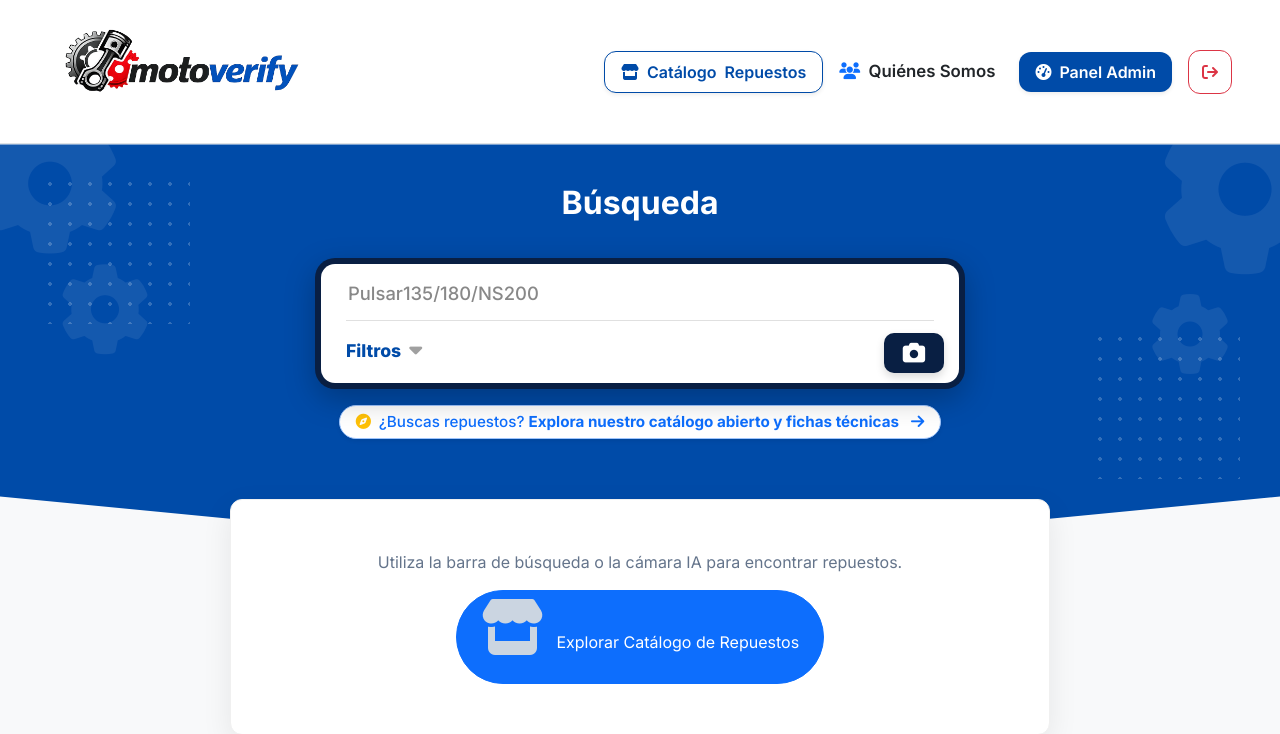
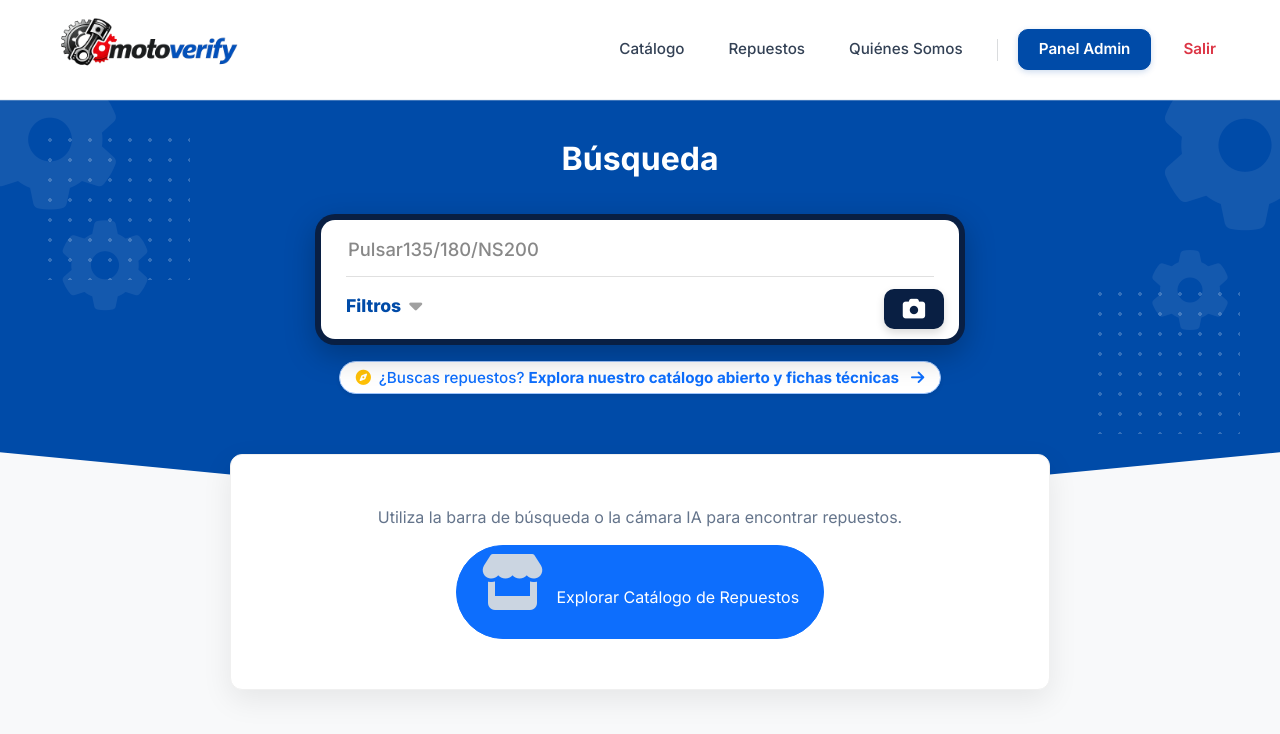
Before and after one commit to stivenperezm19-collab/Motoverify, a PHP site: page /index.php in a window 1280 px wide. Shown: the top 734 px of the page. Run offline with PHP 8.4, Linux system fonts and the light colour scheme; the visitor is signed in with stand-in values (Sample User, id 1); data that the repository does not hold is empty; some libraries are stand-ins or nearby versions.

Commit message:
style(navbar): modernizar encabezado con estilo profesional y sin iconos

```diff
--- a/public/index.php
+++ b/public/index.php
@@ -206,54 +206,117 @@ if (isset($_GET['ajax']) && $_GET['ajax'] == '1') {
             overflow-y: scroll; /* Force scrollbar to prevent layout shift */
         }
 
-        /* --- Navbar --- */
+        /* --- Navbar Profesional --- */
         .navbar {
-            padding: 1.2rem 0;
-            background-color: white;
+            padding: 0.85rem 0;
+            background-color: #ffffff;
+            border-bottom: 1px solid #eef2f6 !important;
+            box-shadow: 0 1px 4px rgba(0, 0, 0, 0.02);
+            position: sticky;
+            top: 0;
+            z-index: 1040;
         }
         .navbar-brand {
             display: flex;
             align-items: center;
-            gap: 5px;
             text-decoration: none;
-        }
-
-        .logo-icon-container {
-            position: relative;
-            width: 45px;
-            height: 40px;
-            margin-right: 5px;
-        }
-        .logo-text {
-            font-size: 2.2rem;
-            font-weight: 800;
-            font-style: italic;
-            letter-spacing: -1.5px;
-            line-height: 1;
-        }
-        .logo-text-moto { color: #1a1a1a; }
-        .logo-text-verify { color: #004ba8; }
-
-        .user-dropdown-btn {
-            display: flex;
+            padding: 0;
+        }
+        .navbar-brand img {
+            height: 72px;
+            width: auto;
+            object-fit: contain;
+            transition: transform 0.2s ease;
+        }
+        .navbar-brand:hover img {
+            transform: scale(1.02);
+        }
+
+        .nav-link-custom {
+            font-size: 0.95rem;
+            font-weight: 500;
+            color: #334155;
+            text-decoration: none;
+            padding: 8px 14px;
+            border-radius: 8px;
+            transition: all 0.2s ease;
+        }
+        .nav-link-custom:hover {
+            color: #004ba8;
+            background-color: #f8fafc;
+        }
+
+        .btn-header-login {
+            font-size: 0.95rem;
+            font-weight: 600;
+            color: #0f172a;
+            text-decoration: none;
+            padding: 8px 16px;
+            border-radius: 8px;
+            transition: all 0.2s ease;
+            background: transparent;
+            border: none;
+            display: inline-flex;
             align-items: center;
-            gap: 12px;
-            color: #001b4d;
+        }
+        .btn-header-login:hover {
+            color: #004ba8;
+            background-color: #f1f5f9;
+        }
+
+        .btn-header-register {
+            font-size: 0.95rem;
             font-weight: 600;
+            color: #ffffff !important;
+            background-color: #004ba8;
+            border: 1px solid #004ba8;
+            padding: 8px 20px;
+            border-radius: 10px;
             text-decoration: none;
-            font-size: 1.05rem;
-        }
-        .user-avatar {
-            width: 42px;
-            height: 42px;
-            border-radius: 50%;
-            border: 1.5px solid #004ba8;
-            display: flex;
+            box-shadow: 0 2px 6px rgba(0, 75, 168, 0.2);
+            transition: all 0.2s ease;
+            display: inline-flex;
             align-items: center;
             justify-content: center;
+        }
+        .btn-header-register:hover {
+            background-color: #003a82;
+            border-color: #003a82;
+            box-shadow: 0 4px 12px rgba(0, 75, 168, 0.3);
+            transform: translateY(-1px);
+        }
+
+        .btn-header-cart {
+            font-size: 0.9rem;
+            font-weight: 600;
             color: #004ba8;
-            background-color: white;
-            font-size: 1.2rem;
+            background-color: #eff6ff;
+            border: 1px solid #dbeafe;
+            padding: 7px 14px;
+            border-radius: 10px;
+            text-decoration: none;
+            transition: all 0.2s ease;
+            display: inline-flex;
+            align-items: center;
+            gap: 6px;
+        }
+        .btn-header-cart:hover {
+            background-color: #dbeafe;
+            color: #003a82;
+        }
+
+        @media (max-width: 576px) {
+            .navbar-brand img {
+                height: 52px;
+            }
+            .btn-header-login, .btn-header-register {
+                padding: 6px 12px;
+                font-size: 0.85rem;
+            }
+            .nav-link-custom {
+                padding: 6px 10px;
+                font-size: 0.88rem;
+            }
         }
 
         /* --- Hero Section --- */
@@ -757,16 +820,20 @@ if (isset($_GET['ajax']) && $_GET['ajax'] == '1') {
     <nav class="navbar border-bottom">
         <div class="container-fluid px-4 px-lg-5">
             <a class="navbar-brand" href="index.php">
-                <img src="assets/images/logo_motoverify.png?v=<?php echo time(); ?>" alt="Motoverify" style="height: 95px; width: auto; object-fit: contain;">
+                <img src="assets/images/logo_motoverify.png?v=<?php echo time(); ?>" alt="Motoverify">
             </a>
 
-            <div class="d-flex align-items-center gap-3">
-                <a href="../views/cliente/catalogo.php" class="btn btn-outline-primary fw-semibold px-3 py-2 d-inline-flex align-items-center gap-2 shadow-sm" style="border-radius: 12px; border-color: #004ba8; color: #004ba8; background: #fff;">
-                    <i class="fa-solid fa-store"></i> <span class="d-none d-sm-inline">Catálogo</span> Repuestos
+            <div class="d-flex align-items-center gap-2 gap-md-3">
+                <a href="../views/cliente/catalogo.php" class="nav-link-custom">
+                    Catálogo
                 </a>
 
-                <a href="#quienes-somos" class="fw-semibold text-dark me-2 text-decoration-none d-none d-lg-inline" style="font-size: 1.05rem;">
-                    <i class="fa-solid fa-users me-1 text-primary"></i> Quiénes Somos
+                <a href="../views/cliente/repuestos.php" class="nav-link-custom d-none d-sm-inline">
+                    Repuestos
+                </a>
+
+                <a href="#quienes-somos" class="nav-link-custom d-none d-lg-inline">
+                    Quiénes Somos
                 </a>
 
                 <?php
@@ -778,49 +845,37 @@ if (isset($_GET['ajax']) && $_GET['ajax'] == '1') {
                 }
                 ?>
 
+                <?php if ($cart_count_public > 0): ?>
+                    <a href="../views/cliente/carrito.php" class="btn-header-cart" title="Ver mi carrito de compras">
+                        Carrito <span class="badge rounded-pill bg-primary"><?= $cart_count_public ?></span>
+                    </a>
+                <?php endif; ?>
+
+                <div class="vr my-auto mx-1 text-secondary opacity-25 d-none d-sm-block" style="height: 22px;"></div>
+
                 <?php if (isset($_SESSION['user_id']) && isset($_SESSION['rol'])): ?>
                     <?php if ($_SESSION['rol'] === 'Cliente'): ?>
-                        <a href="../views/cliente/carrito.php" class="btn btn-outline-primary position-relative d-flex align-items-center justify-content-center" style="width: 44px; height: 44px; border-radius: 12px; border-color: #cbd5e1; background: #fff;" title="Ver mi carrito">
-                            <i class="fa-solid fa-cart-shopping fs-5"></i>
-                            <span class="position-absolute top-0 start-100 translate-middle badge rounded-pill bg-danger <?= $cart_count_public > 0 ? '' : 'd-none' ?>">
-                                <?= $cart_count_public ?>
-                            </span>
-                        </a>
-                        <a href="../views/cliente/dashboard.php" class="btn btn-primary d-flex align-items-center gap-2 fw-semibold px-3 py-2 shadow-sm" style="border-radius: 12px; background: #004ba8; border: none;">
-                            <i class="fa-solid fa-house"></i>
-                            <span class="d-none d-sm-inline">Mi Panel (<?= htmlspecialchars($_SESSION['nombre'] ?? 'Cliente') ?>)</span>
+                        <a href="../views/cliente/dashboard.php" class="btn-header-register">
+                            Mi Panel (<?= htmlspecialchars($_SESSION['nombre'] ?? 'Cliente') ?>)
                         </a>
                     <?php elseif ($_SESSION['rol'] === 'Administrador'): ?>
-                        <a href="../views/admin/dashboard.php" class="btn btn-primary d-flex align-items-center gap-2 fw-semibold px-3 py-2 shadow-sm" style="border-radius: 12px; background: #004ba8; border: none;">
-                            <i class="fa-solid fa-gauge-high"></i>
-                            <span class="d-none d-sm-inline">Panel Admin</span>
+                        <a href="../views/admin/dashboard.php" class="btn-header-register">
+                            Panel Admin
                         </a>
                     <?php elseif ($_SESSION['rol'] === 'Vendedor'): ?>
-                        <a href="../views/vendedor/dashboard.php" class="btn btn-primary d-flex align-items-center gap-2 fw-semibold px-3 py-2 shadow-sm" style="border-radius: 12px; background: #004ba8; border: none;">
-                            <i class="fa-solid fa-shop"></i>
-                            <span class="d-none d-sm-inline">Panel Vendedor</span>
+                        <a href="../views/vendedor/dashboard.php" class="btn-header-register">
+                            Panel Vendedor
                         </a>
                     <?php endif; ?>
-                    <a href="../controllers/logout.php" class="btn btn-outline-danger d-flex align-items-center justify-content-center" style="width: 44px; height: 44px; border-radius: 12px;" title="Cerrar Sesión">
-                        <i class="fa-solid fa-arrow-right-from-bracket"></i>
+                    <a href="../controllers/logout.php" class="btn-header-login text-danger" title="Cerrar Sesión">
+                        Salir
                     </a>
                 <?php else: ?>
-                    <?php if ($cart_count_public > 0): ?>
-                        <a href="../views/cliente/carrito.php" class="btn btn-outline-primary position-relative d-flex align-items-center justify-content-center" style="width: 44px; height: 44px; border-radius: 12px; border-color: #cbd5e1; background: #fff;" title="Ver mi carrito de invitado">
-                            <i class="fa-solid fa-cart-shopping fs-5"></i>
-                            <span class="position-absolute top-0 start-100 translate-middle badge rounded-pill bg-danger">
-                                <?= $cart_count_public ?>
-                            </span>
-                        </a>
-                    <?php endif; ?>
-                    <a href="#" class="btn btn-outline-primary fw-semibold px-3 py-2 d-none d-sm-inline-flex align-items-center gap-2" data-bs-toggle="modal" data-bs-target="#registerModal" style="border-radius: 12px;">
-                        <i class="fa-solid fa-user-plus"></i> Registrarse
+                    <a href="#" class="btn-header-login" data-bs-toggle="modal" data-bs-target="#loginModal">
+                        Iniciar Sesión
                     </a>
-                    <a href="#" class="user-dropdown-btn" data-bs-toggle="modal" data-bs-target="#loginModal" style="text-decoration: none;">
-                        <div class="user-avatar" style="background-color: #004ba8; color: white;">
-                            <i class="fa-solid fa-user"></i>
-                        </div>
-                        <span class="d-none d-sm-inline fw-semibold">Iniciar Sesión</span>
+                    <a href="#" class="btn-header-register" data-bs-toggle="modal" data-bs-target="#registerModal">
+                        Registrarse
                     </a>
                 <?php endif; ?>
             </div>
```
